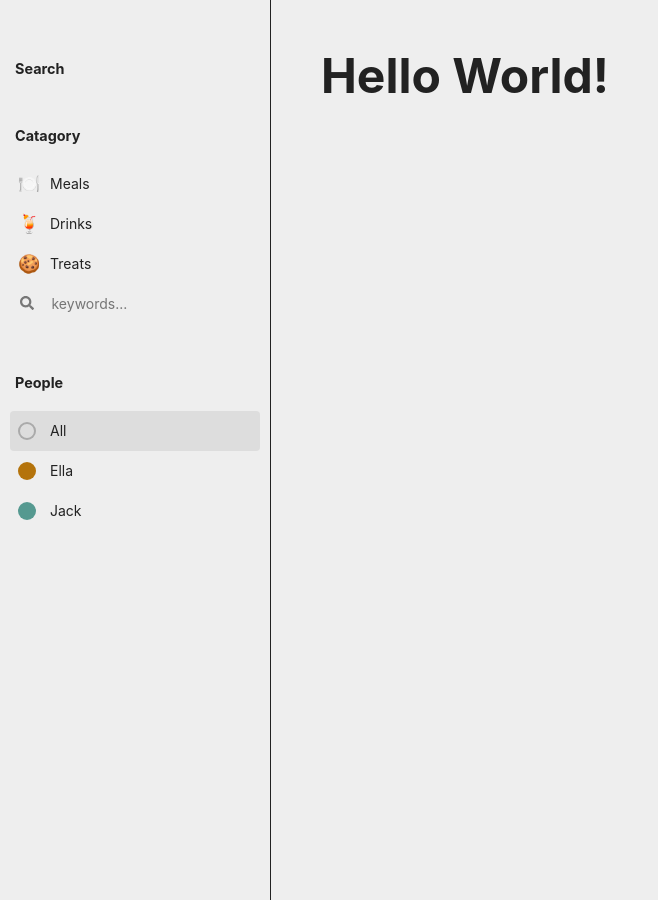
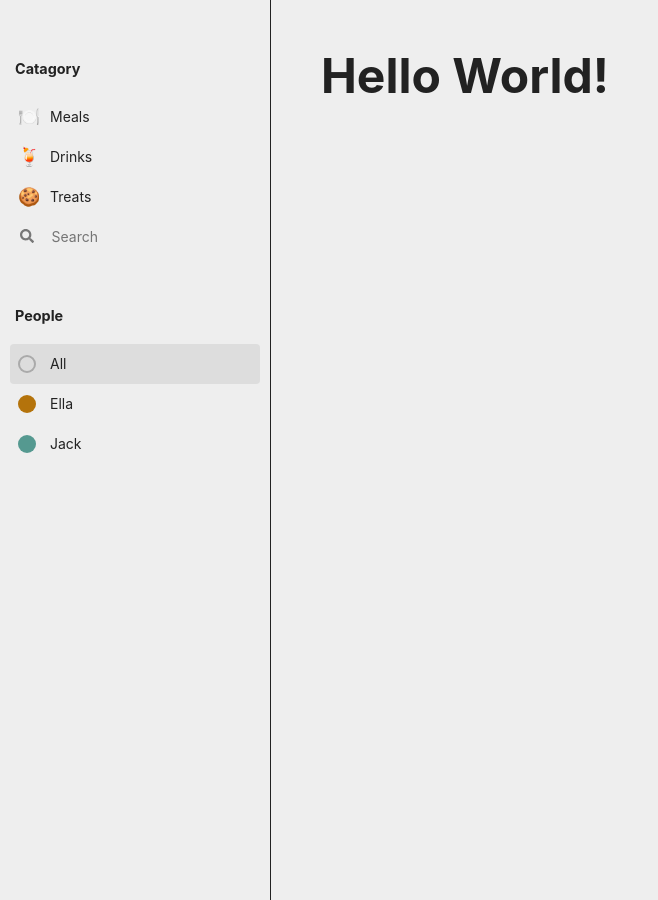
Before and after one commit to qjack001/Git-Cooking, a Jekyll site: the page built from index.html, in a window 1280 px wide. Shown: the whole page, without its empty margins (0-658 px from the left). Built offline with Jekyll 4.4.1, drawn with Linux system fonts in a browser that asks for light colours.

Commit message:
try search funtion at start

```diff
--- a/_includes/nav.html
+++ b/_includes/nav.html
@@ -2,8 +2,6 @@
 	<button onclick="document.getElementById('menu').classList.toggle('show')">=</button>
 </header>
 <nav id="menu">
-	<h6>Search</h6>
-
 	<h6>Catagory</h6>
 	<a {% if page.select == "meals" %}class="selected"{% endif %} id="c-meals" href="/Git-Cooking/meals"><span class="icon">🍽️</span>Meals</a>
 	<a {% if page.select == "drinks" %}class="selected"{% endif %} id="c-drinks" href="/Git-Cooking/drinks"><span class="icon">🍹</span>Drinks</a>
@@ -12,7 +10,7 @@
 		<button type="submit">
 			<svg aria-hidden="true" width="14" height="14" focusable="false" role="img" xmlns="http://www.w3.org/2000/svg" viewBox="0 0 512 512"><path fill="currentColor" d="M505 442.7L405.3 343c-4.5-4.5-10.6-7-17-7H372c27.6-35.3 44-79.7 44-128C416 93.1 322.9 0 208 0S0 93.1 0 208s93.1 208 208 208c48.3 0 92.7-16.4 128-44v16.3c0 6.4 2.5 12.5 7 17l99.7 99.7c9.4 9.4 24.6 9.4 33.9 0l28.3-28.3c9.4-9.4 9.4-24.6.1-34zM208 336c-70.7 0-128-57.2-128-128 0-70.7 57.2-128 128-128 70.7 0 128 57.2 128 128 0 70.7-57.2 128-128 128z"/></svg>
 		</button>
-		<input id="search" type="text" placeholder="keywords..." name="search">
+		<input id="search" type="text" placeholder="Search" name="search">
 	</form>
 
 	<h6>People</h6>
--- a/_layouts/default.html
+++ b/_layouts/default.html
@@ -54,20 +54,6 @@
 					}
 				}
 			}
-
-			function search()
-			{
-				var keywords = document.getElementById('search').value.split(" ").filter(function (el) { return el != ""; });
-
-				console.log(keywords);
-				console.log("https://guinane.xyz/Git-Cooking/search?s=" + keywords.join("+"));
-
-
-				if(keywords.length > 0)
-				{
-					window.location.href = "https://guinane.xyz/Git-Cooking/search?s=" + keywords.join("+");
-				}
-			}
 		</script>
 	</body>
 </html>
```
Also changed, not shown: _includes/head.html (+11 -0 lines).
